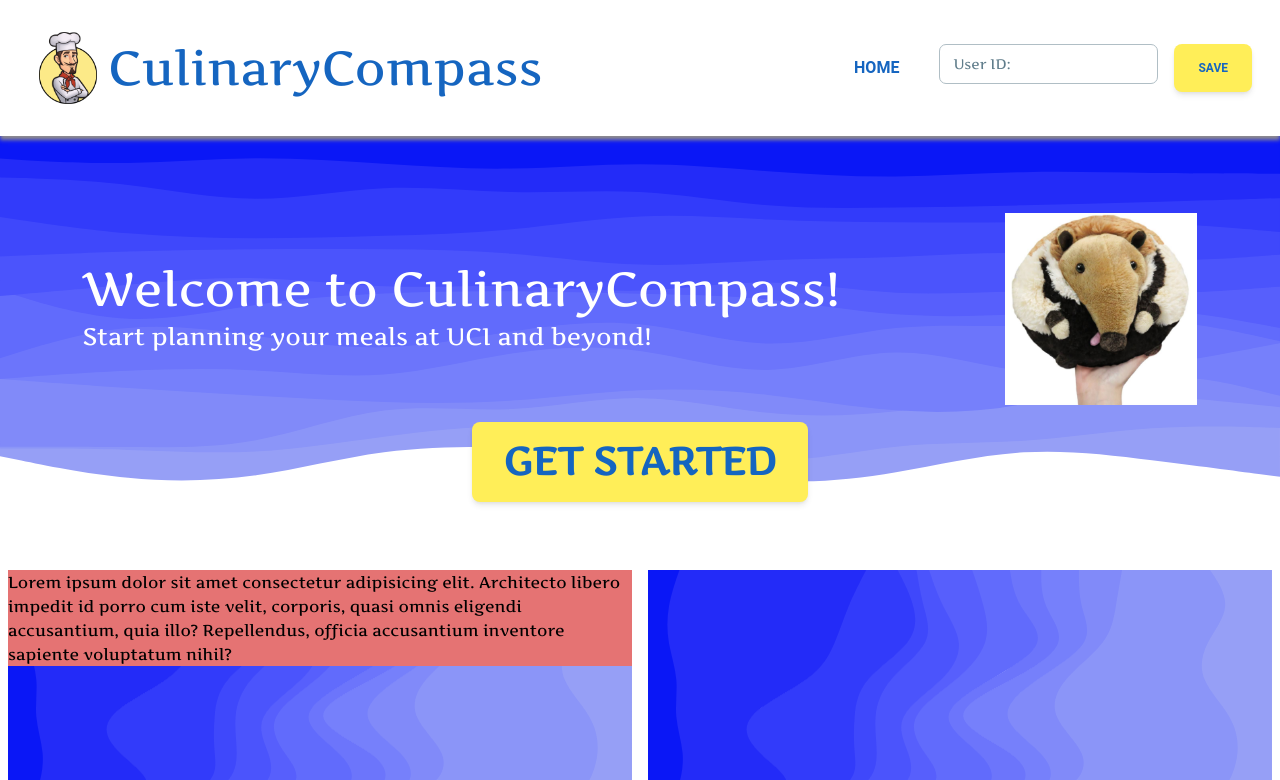
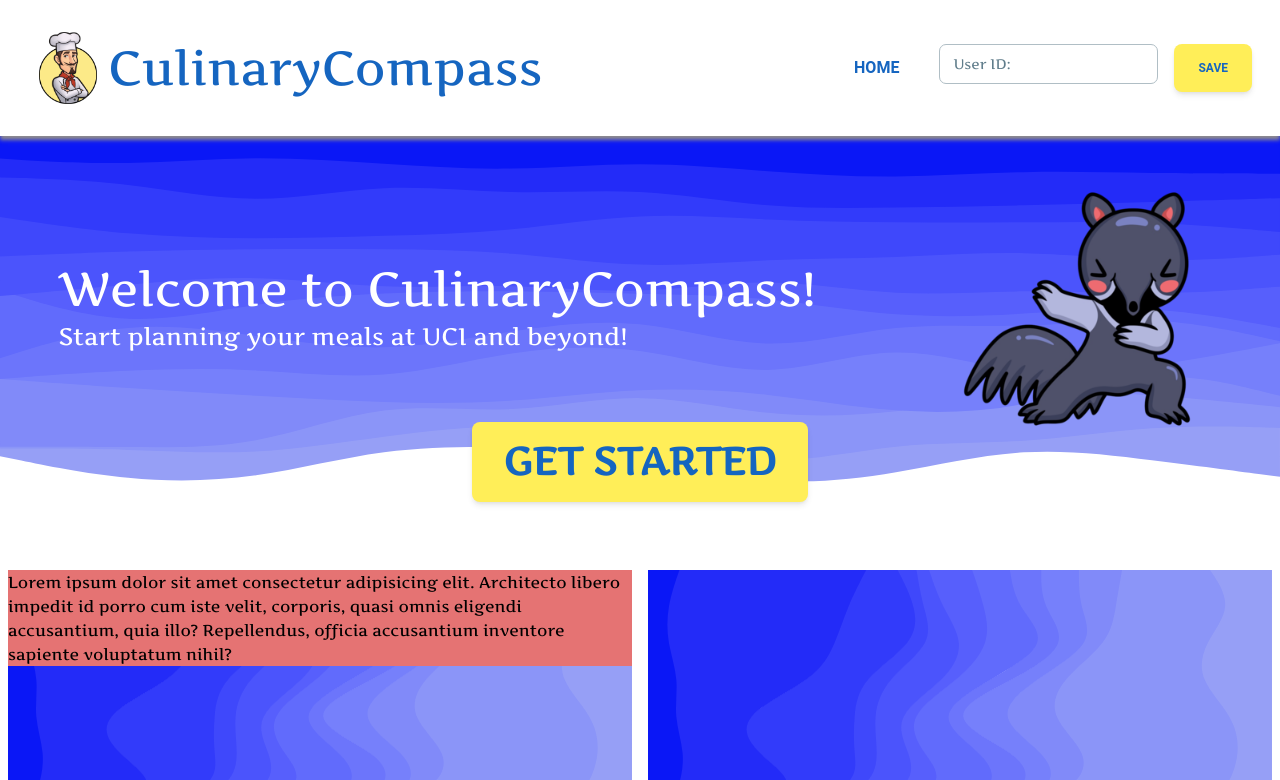
Before and after one commit to TuThanhHuy2124/culinary-compass, a React (Vite) app: page / in a window 1280 px wide. Shown: the top 780 px of the page. Built offline with nearby package versions, Linux system fonts and the light colour scheme.

Commit message:
Change Home Logo

```diff
--- a/src/pages/Home.jsx
+++ b/src/pages/Home.jsx
@@ -11,7 +11,7 @@ export default function Home () {
                         <h1 className="text-5xl text-white mb-2">Welcome to CulinaryCompass!</h1>
                         <h2 className="text-2xl text-white">Start planning your meals at UCI and beyond!</h2>
                     </div>
-                    <img src="../../backgrounds/home_img.png" className="h-auto w-48"></img>
+                    <img src="../../logos/anteater.png" className="h-auto w-72"></img>
                 </div>
             </div>
             <Button onClick={()=>{
```
Also changed, not shown: public/logos/anteater.png (added).
